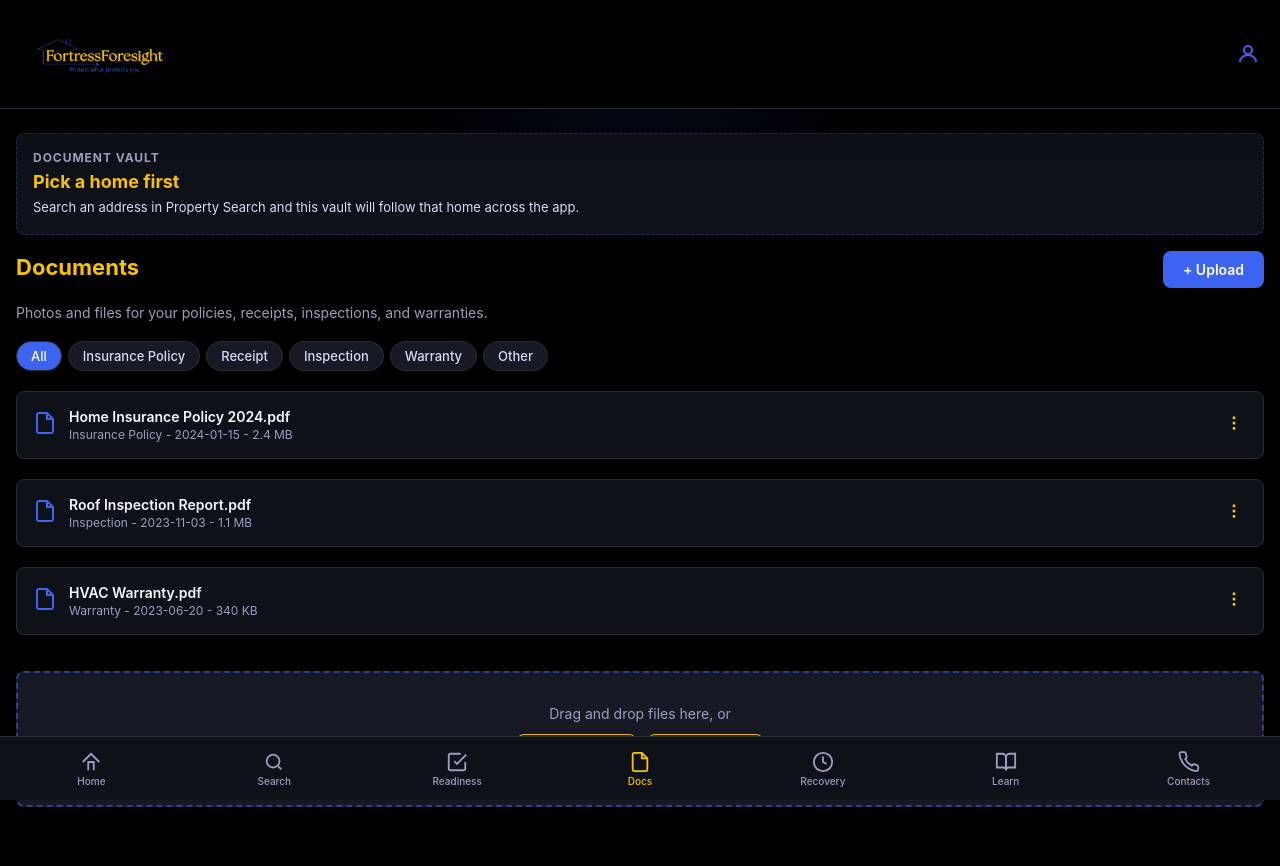
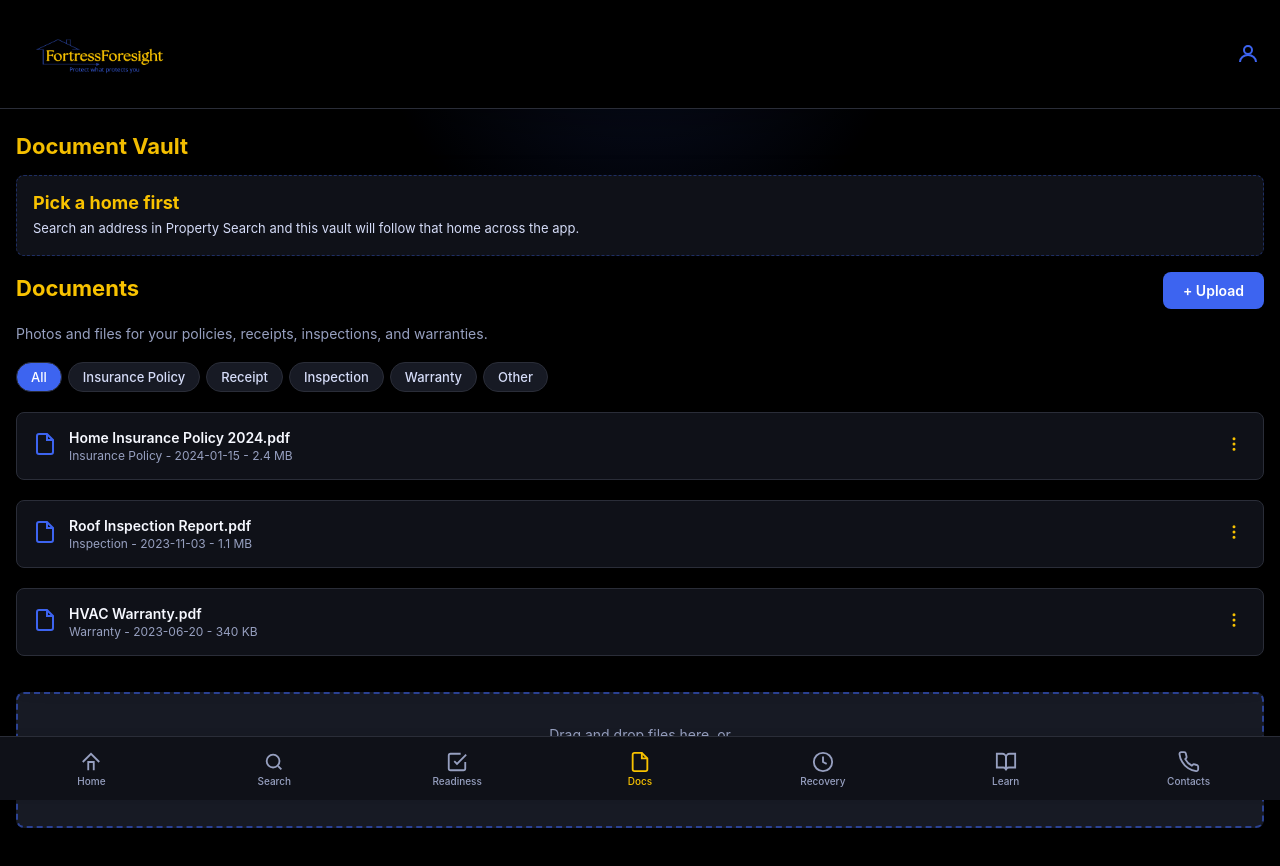
Before and after one commit to ailanaz/fortressforesight-app, a React (Vite) app: page /#/documents in a window 1280 px wide. Shown: the top 866 px of the page. Built offline with nearby package versions, Linux system fonts and the light colour scheme; no server answers.

Commit message:
Move document vault heading above card

```diff
--- a/src/pages/DocumentStorage.css
+++ b/src/pages/DocumentStorage.css
@@ -1,3 +1,7 @@
+.document-vault-title {
+  margin-bottom: 16px;
+}
+
 .upload-btn {
   white-space: nowrap;
 }
--- a/src/pages/DocumentStorage.jsx
+++ b/src/pages/DocumentStorage.jsx
@@ -23,10 +23,11 @@ function DocumentStorage() {
 
   return (
     <div className="page">
+      <h1 className="page-title document-vault-title">Document Vault</h1>
+
       {activeHome ? (
         <div className="active-home-card card">
           <div className="active-home-copy">
-            <span className="active-home-kicker">Document vault</span>
             <span className="active-home-title">{homeTitle}</span>
             {homeLocation ? <span className="active-home-meta">{homeLocation}</span> : null}
             <span className="active-home-note">
@@ -37,7 +38,6 @@ function DocumentStorage() {
       ) : (
         <div className="active-home-card active-home-empty card">
           <div className="active-home-copy">
-            <span className="active-home-kicker">Document vault</span>
             <span className="active-home-title">Pick a home first</span>
             <span className="active-home-note">
               Search an address in Property Search and this vault will follow that home across the app.
```
